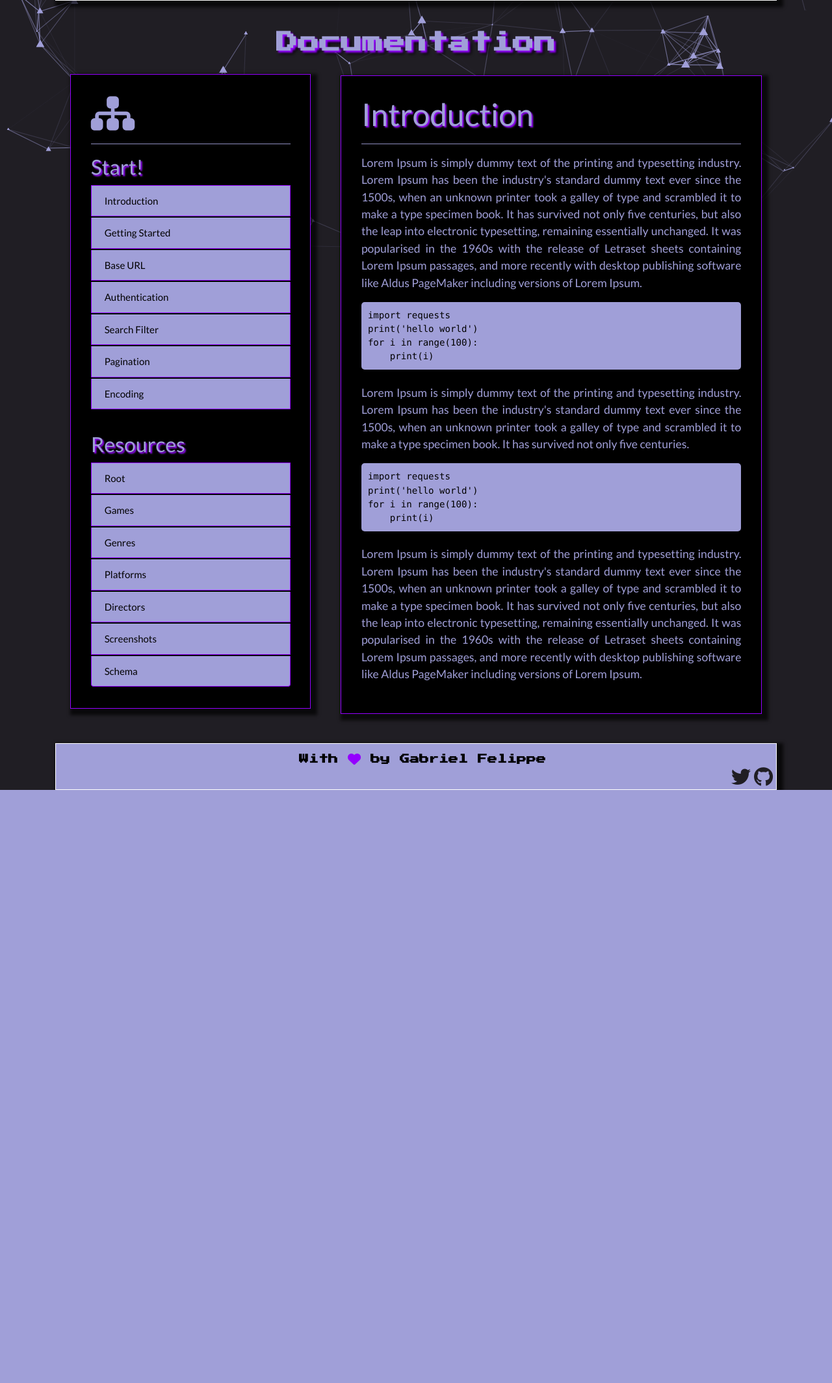
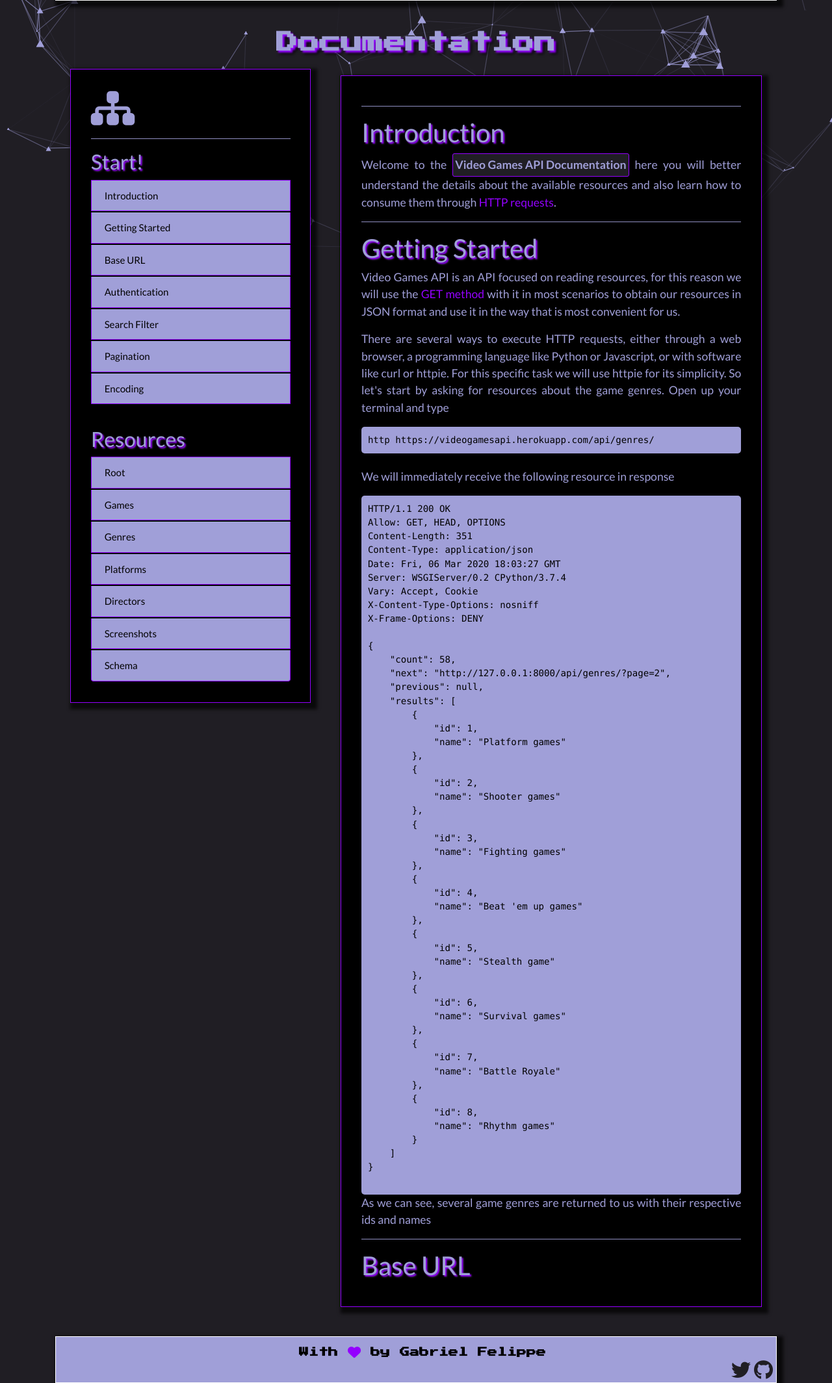
Before and after one commit to the-akira/VideoGamesAPI, a Django app: page /documentation/ in a window 1280 px wide. Shown: the part 417-2546 px from the top of the page at 65% size. Before the commit the page ends 1633 px from the top, so only its background shows below. Run offline with Django 3.2, Linux system fonts and the light colour scheme; parts of the project's set-up code (start-up, migrations or seed data) failed here and were passed over; some libraries are stand-ins or nearby versions.

Commit message:
documentation and UI update

```diff
--- a/videogamesapi/static/style.css
+++ b/videogamesapi/static/style.css
@@ -194,6 +194,10 @@ html {
 	background-color: black;
 }
 
+.col-md-4{
+	margin-top: 0;
+}
+
 .col-md-7{
 	margin-top: 10px;
 }
--- a/videogamesapi/templates/_footer.html
+++ b/videogamesapi/templates/_footer.html
@@ -1,5 +1,5 @@
 <footer class="footer">
     <p class="text-muted">With <i class="fas fa-heart heart"></i> by Gabriel Felippe</p>
     <a class="icon" href="https://github.com/the-akira" target="_blank"><i class="fab fa-github fa-2x"></i></a>
-    <a class="icon" href="https://twitter.com/" target="_blank"><i class="fab fa-twitter fa-2x"></i></a>
+    <a class="icon" href="https://twitter.com/akirascientist" target="_blank"><i class="fab fa-twitter fa-2x"></i></a>
 </footer>
--- a/videogamesapi/templates/documentation.html
+++ b/videogamesapi/templates/documentation.html
@@ -11,8 +11,8 @@
 		<ul class="list-group">
 		  <h3 class="docs-subtitle">Start!</h3>
 		  <li class="list-group-item"><a href="#introduction">Introduction</a></li>
-		  <li class="list-group-item"><a href="#introduction">Getting Started</a></li>
-		  <li class="list-group-item"><a href="#introduction">Base URL</a></li>
+		  <li class="list-group-item"><a href="#getting-started">Getting Started</a></li>
+		  <li class="list-group-item"><a href="#base-url">Base URL</a></li>
 		  <li class="list-group-item"><a href="#introduction">Authentication</a></li>
 		  <li class="list-group-item"><a href="#introduction">Search Filter</a></li>
 		  <li class="list-group-item"><a href="#introduction">Pagination</a></li>
@@ -29,25 +29,82 @@
 		</ul>
 	</div>
     <div class="col-md-7">
-		<h1 id="introduction" class="doc-title">Introduction</h1>
 		<hr>
-		<p class="docs">Lorem Ipsum is simply dummy text of the printing and typesetting industry. Lorem Ipsum has been the industry's standard dummy text ever since the 1500s, when an unknown printer took a galley of type and scrambled it to make a type specimen book. It has survived not only five centuries, but also the leap into electronic typesetting, remaining essentially unchanged. It was popularised in the 1960s with the release of Letraset sheets containing Lorem Ipsum passages, and more recently with desktop publishing software like Aldus PageMaker including versions of Lorem Ipsum.</p>
+		<h2 id="introduction" class="doc-title">Introduction</h2>
+		<p class="docs">Welcome to the <b>Video Games API Documentation</b> here you will better understand the details about the available resources and also learn how to consume them through <a href="https://www.w3.org/Protocols/rfc2616/rfc2616-sec5.html">HTTP requests</a>.</p>
+		<hr>
+		<h2 id="getting-started" class="doc-title">Getting Started</h2>
+		<p class="docs">
+			Video Games API is an API focused on reading resources, for this reason we will use the <a href="https://developer.mozilla.org/en-US/docs/Web/HTTP/Methods/GET">GET method</a> with it in most scenarios to obtain our resources in JSON format and use it in the way that is most convenient for us.
+		</p>
+		<p class="docs">
+			There are several ways to execute HTTP requests, either through a web browser, a programming language like Python or Javascript, or with software like curl or httpie. For this specific task we will use httpie for its simplicity. So let's start by asking for resources about the game genres. Open up your terminal and type
+		</p>
 		<code>
-			<pre>import requests</pre>
-			<pre>print('hello world')</pre>
-			<pre>for i in range(100):</pre>
-			<pre>    print(i)</pre>
+			<pre>http https://videogamesapi.herokuapp.com/api/genres/</pre>
 		</code>
 		<br>
-		<p class="docs">Lorem Ipsum is simply dummy text of the printing and typesetting industry. Lorem Ipsum has been the industry's standard dummy text ever since the 1500s, when an unknown printer took a galley of type and scrambled it to make a type specimen book. It has survived not only five centuries.</p>
+		<p class="docs">
+			We will immediately receive the following resource in response
+		</p>
 		<code>
-			<pre>import requests</pre>
-			<pre>print('hello world')</pre>
-			<pre>for i in range(100):</pre>
-			<pre>    print(i)</pre>
+			<pre>
+HTTP/1.1 200 OK
+Allow: GET, HEAD, OPTIONS
+Content-Length: 351
+Content-Type: application/json
+Date: Fri, 06 Mar 2020 18:03:27 GMT
+Server: WSGIServer/0.2 CPython/3.7.4
+Vary: Accept, Cookie
+X-Content-Type-Options: nosniff
+X-Frame-Options: DENY
+
+{
+    "count": 58,
+    "next": "http://127.0.0.1:8000/api/genres/?page=2",
+    "previous": null,
+    "results": [
+        {
+            "id": 1,
+            "name": "Platform games"
+        },
+        {
+            "id": 2,
+            "name": "Shooter games"
+        },
+        {
+            "id": 3,
+            "name": "Fighting games"
+        },
+        {
+            "id": 4,
+            "name": "Beat 'em up games"
+        },
+        {
+            "id": 5,
+            "name": "Stealth game"
+        },
+        {
+            "id": 6,
+            "name": "Survival games"
+        },
+        {
+            "id": 7,
+            "name": "Battle Royale"
+        },
+        {
+            "id": 8,
+            "name": "Rhythm games"
+        }
+    ]
+}
+			</pre>
 		</code>
-		<br>
-		<p class="docs">Lorem Ipsum is simply dummy text of the printing and typesetting industry. Lorem Ipsum has been the industry's standard dummy text ever since the 1500s, when an unknown printer took a galley of type and scrambled it to make a type specimen book. It has survived not only five centuries, but also the leap into electronic typesetting, remaining essentially unchanged. It was popularised in the 1960s with the release of Letraset sheets containing Lorem Ipsum passages, and more recently with desktop publishing software like Aldus PageMaker including versions of Lorem Ipsum.</p>
+		<p class="docs">
+			As we can see, several game genres are returned to us with their respective ids and names
+		</p>
+		<hr>
+		<h2 id="base-url" class="doc-title">Base URL</h2>
 	</div>
   </div>
 </div>
```
